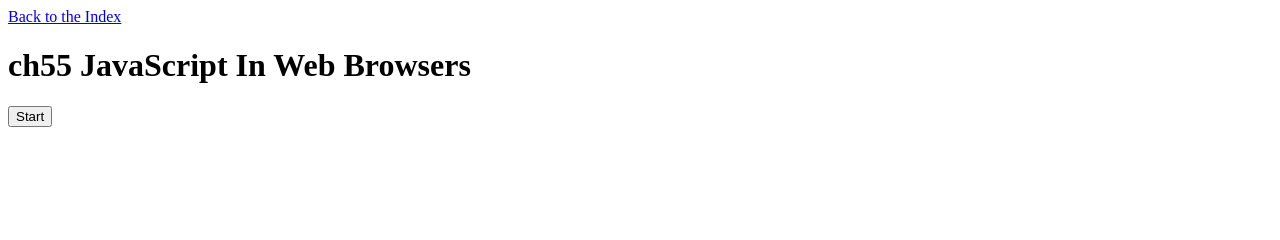
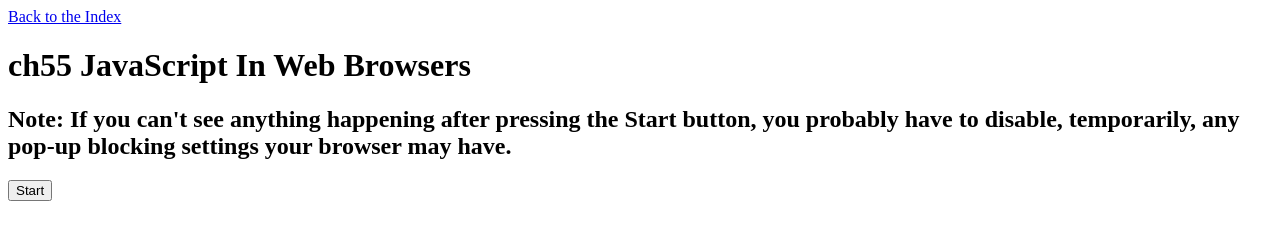
Before and after one commit to nikosath/thecosmicbang-tab-manager, a plain HTML site: page index.html in a window 1280 px wide. Drawn offline with Linux system fonts and the light colour scheme.

Commit message:
Update index.html
fix: Add note on disabling browser's pop-up blocker

```diff
--- a/index.html
+++ b/index.html
@@ -11,6 +11,11 @@
   <body>
     <a href="../">Back to the Index</a>
     <h1>ch55 JavaScript In Web Browsers</h1>
+    <h2>
+      Note: If you can't see anything happening after pressing the Start button,
+      you probably have to disable, temporarily, any pop-up blocking settings your
+      browser may have.
+    </h2>
 
     <script src="js/NkaUtils.js" charset="utf-8"></script>
     <script src="js/FuncScheduler.js" charset="utf-8"></script>
```
